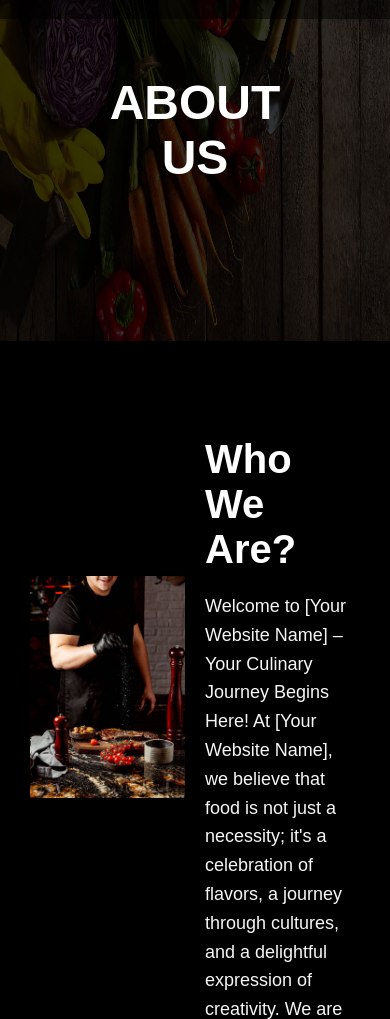
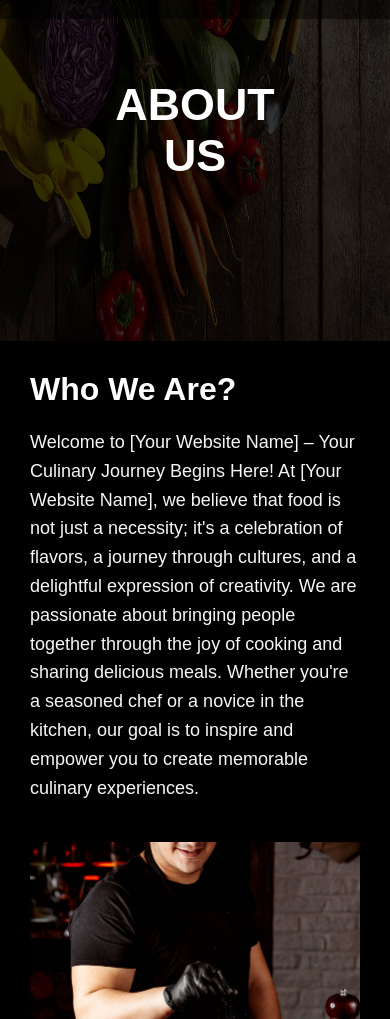
Before and after one commit to jscoderboy/simplified-recipe, a plain HTML site: page about.html in a window 390 px wide. Shown: the part 81-1100 px from the top of the page. Drawn offline with nearby package versions, Linux system fonts and the light colour scheme; a web font is replaced by a local one.

Commit message:
fixed about us heading

```diff
--- a/css/about.css
+++ b/css/about.css
@@ -58,14 +58,14 @@
   width: 50%;
 }
 .about-us .row img {
-  height: 500px;
+  max-height: 500px;
   object-fit: contain;
 }
 
 /* Media Query */
 @media (max-width: 600px) {
   .banner-text h1 {
-    font-size: 3rem;
+    font-size: 2.8rem;
   }
   .blogs .secondary-heading {
     font-size: 30px;
@@ -77,4 +77,18 @@
   .blogs .card-container .card img {
     height: 200px;
   }
+  .about-us {
+    padding: 10px 0;
+    margin: 20px 0;
+  }
+  .about-us .secondary-heading {
+    font-size: 32px;
+  }
+  .about-us .row {
+    flex-direction: column-reverse;
+  }
+  .about-us .row .col-6 {
+    width: 100%;
+    margin-bottom: 20px;
+  }
 }
```
